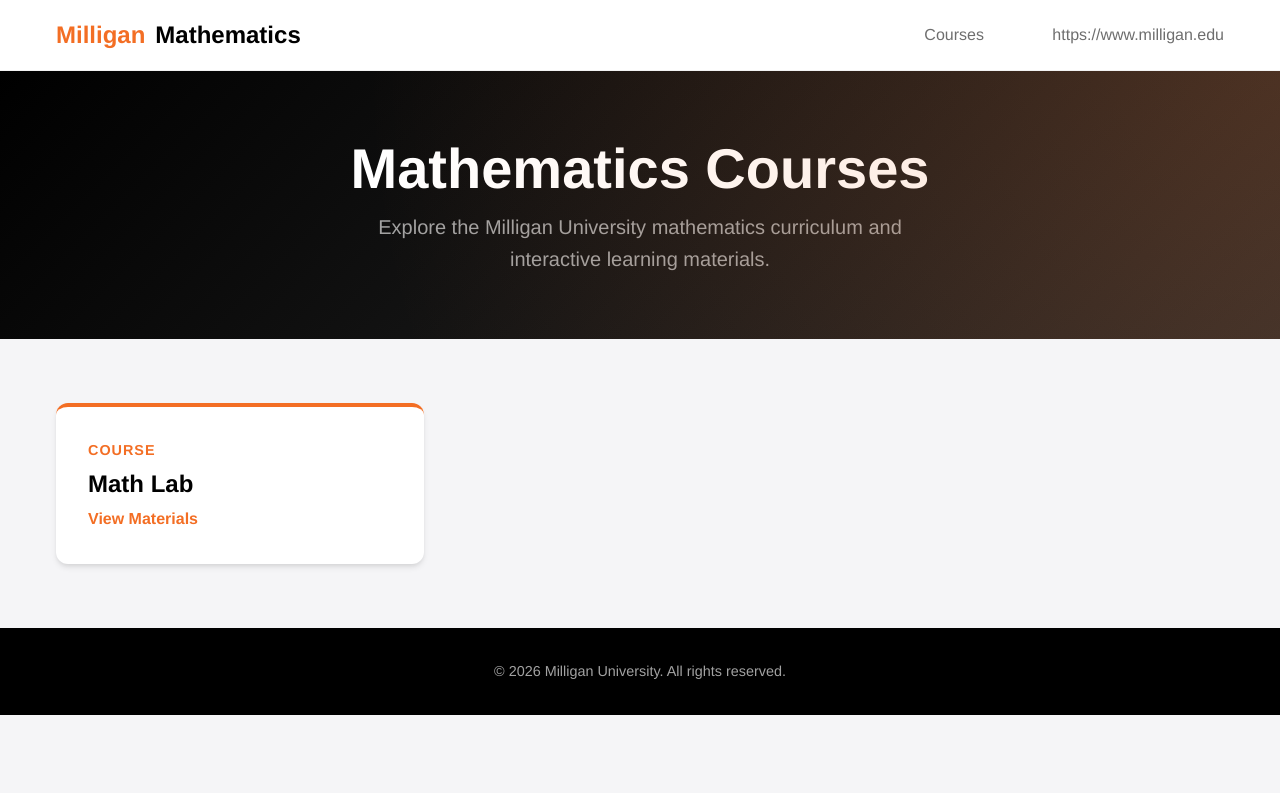
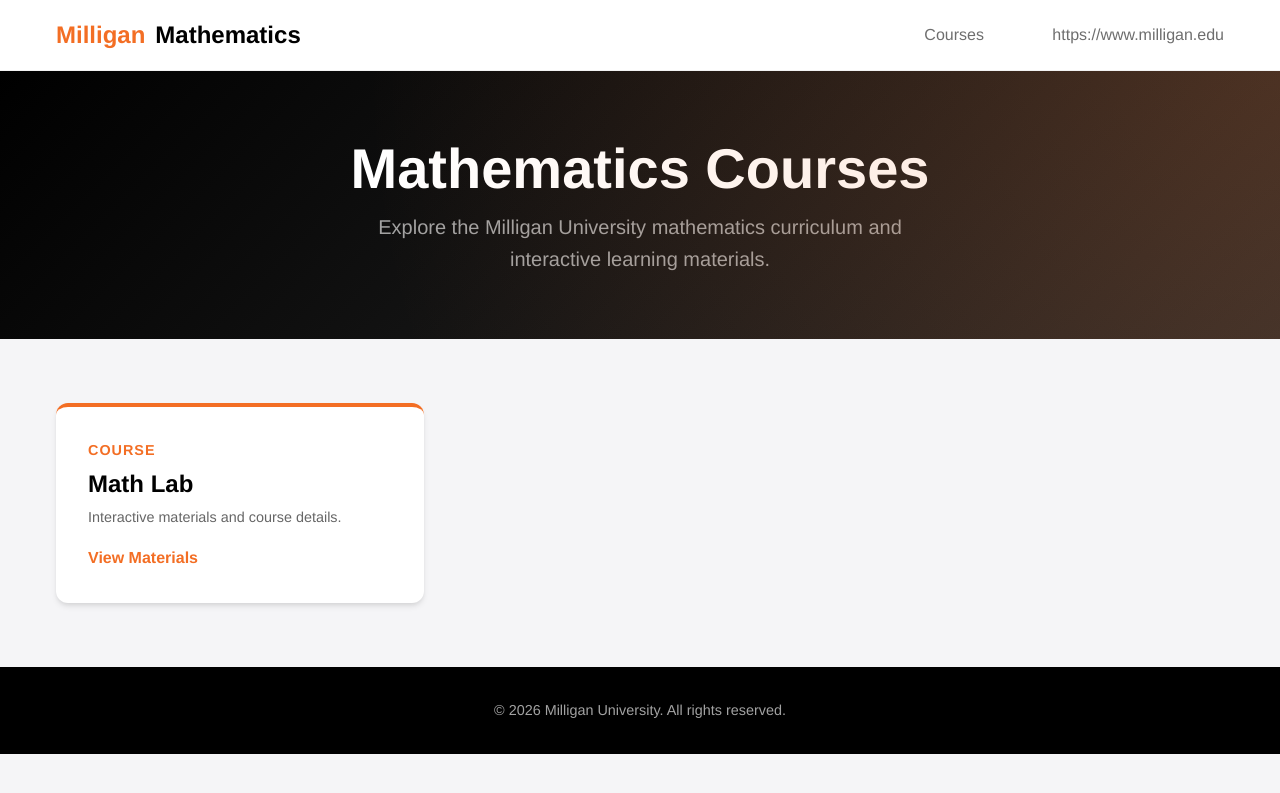
Before and after one commit to milligan-mathematics/courses, a Jekyll site: the page built from index.md, in a window 1280 px wide. Shown: the top 793 px of the page. Built offline with Jekyll 4.4.1, drawn with Linux system fonts in a browser that asks for light colours.

Commit message:
Fix visibility and styling: standardize course layouts and fix pathing

```diff
--- a/_layouts/default.html
+++ b/_layouts/default.html
@@ -5,6 +5,7 @@
     <meta charset="UTF-8">
     <meta name="viewport" content="width=device-width, initial-scale=1.0">
     <title>{% if page.title %}{{ page.title }} - {% endif %}{{ site.title }}</title>
+    <!-- Use absolute URLs with site.url and site.baseurl to ensure resolution from subdirectories -->
     <link rel="stylesheet" href="{{ site.baseurl }}/assets/css/style.css">
     {% include head_custom.html %}
 </head>
--- a/_layouts/home.html
+++ b/_layouts/home.html
@@ -11,27 +11,31 @@
 
 <div class="container">
     <div class="course-grid">
-        {% assign courses = site.pages | where: "parent", "Home" | sort: "nav_order" %}
-        {% for course in courses %}
+        {% assign items = site.pages | sort: "nav_order" %}
+        {% for item in items %}
+        {% if item.layout == "course" %}
         <div class="course-card">
             <div class="course-number">
-                {% assign title_parts = course.title | split: ": " %}
+                {% assign title_parts = item.title | split: ": " %}
                 {% if title_parts.size > 1 %}
                 {{ title_parts[0] }}
                 {% else %}
-                Course
+                COURSE
                 {% endif %}
             </div>
             <h3>
-                {% assign title_parts = course.title | split: ": " %}
+                {% assign title_parts = item.title | split: ": " %}
                 {% if title_parts.size > 1 %}
                 {{ title_parts[1] }}
                 {% else %}
-                {{ course.title }}
+                {{ item.title }}
                 {% endif %}
             </h3>
-            <a href="{{ course.url | relative_url }}" class="course-link">View Materials</a>
+            <p style="color: var(--text-muted); font-size: 0.9rem; margin-bottom: var(--spacing-md);">Interactive
+                materials and course details.</p>
+            <a href="{{ item.url | relative_url }}" class="course-link">View Materials</a>
         </div>
+        {% endif %}
         {% endfor %}
     </div>
 </div>
```
